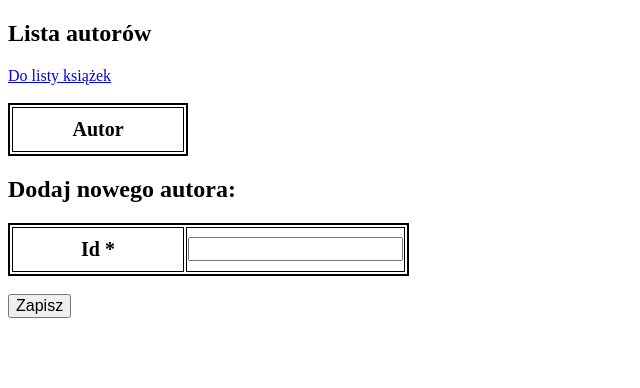
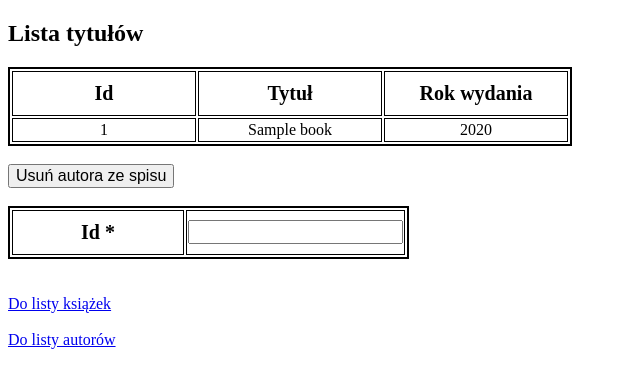
Before and after one commit to MegLip/Library_2_0, a Flask app: page /authors/1 in a window 1280 px wide. Shown: the top 388 px of the page, without its empty margins (0-640 px from the left). Run offline with Flask 2, Linux system fonts and the light colour scheme; tables that the repository leaves empty hold one stand-in row (values such as "Sample post"); lists and menus that the app fills with data are empty.

Commit message:
Update author_books.html

```diff
--- a/app/templates/author_books.html
+++ b/app/templates/author_books.html
@@ -2,25 +2,29 @@
 <html lang="en">
     <head>
         <meta charset="UTF-8">
-        <title>Spis autorów - lista</title>
+        <title>Spis książek wybranego autora</title>
         <link rel="stylesheet" href="{{ url_for('static', filename='style.css') }}">
     </head>
     <body>
-        <h2>Lista autorów</h2>
-        <a href="/books/">Do listy książek</a><br><br>
+        <h2>Lista tytułów</h2>
         <table>
             <thead>
-        <th>Autor</th>
+            <th>Id</th>
+            <th>Tytuł</th>
+            <th>Rok wydania</th>
             </thead>
-    {% for author in authors %}
+        {% for book in books %}
             <tr>
-            <td><a href="/authors/{{ author.id }}">{{ author.name }}</a></td>
+                <td>{{ book.id }}</td>
+                <td>{{ book.title }}</td>
+                <td>{{ book.year }}</td>
             </tr>
         {% endfor %}
         </table>
-    <div>
-        <h2> Dodaj nowego autora: </h2>
-        <form method="POST" action="/authors/">
+        <br>
+        <a href ="/authors/{{ author_id }}/delete"><input type="submit" value="Usuń autora ze spisu"></a>
+        <br><br>
+        <form method="POST" action="/authors/{{ author_id }}">
             {{ form.hidden_tag() }}
             <table>
                 {% for field in form if field.widget.input_type != 'hidden' %}
@@ -29,9 +33,11 @@
                         <td>{{ field }}</td>
                     </tr>
                 {% endfor %}
-            </table><br>
-            <input type="submit" value="Zapisz">
+            </table>
+            <br>
         </form>
-    </div>
+    <br>
+        <a href="/books/">Do listy książek</a><br><br>
+        <a href="/authors/">Do listy autorów</a>
     </body>
 </html>
```
Lines whose indentation alone changed are shown as unchanged.
